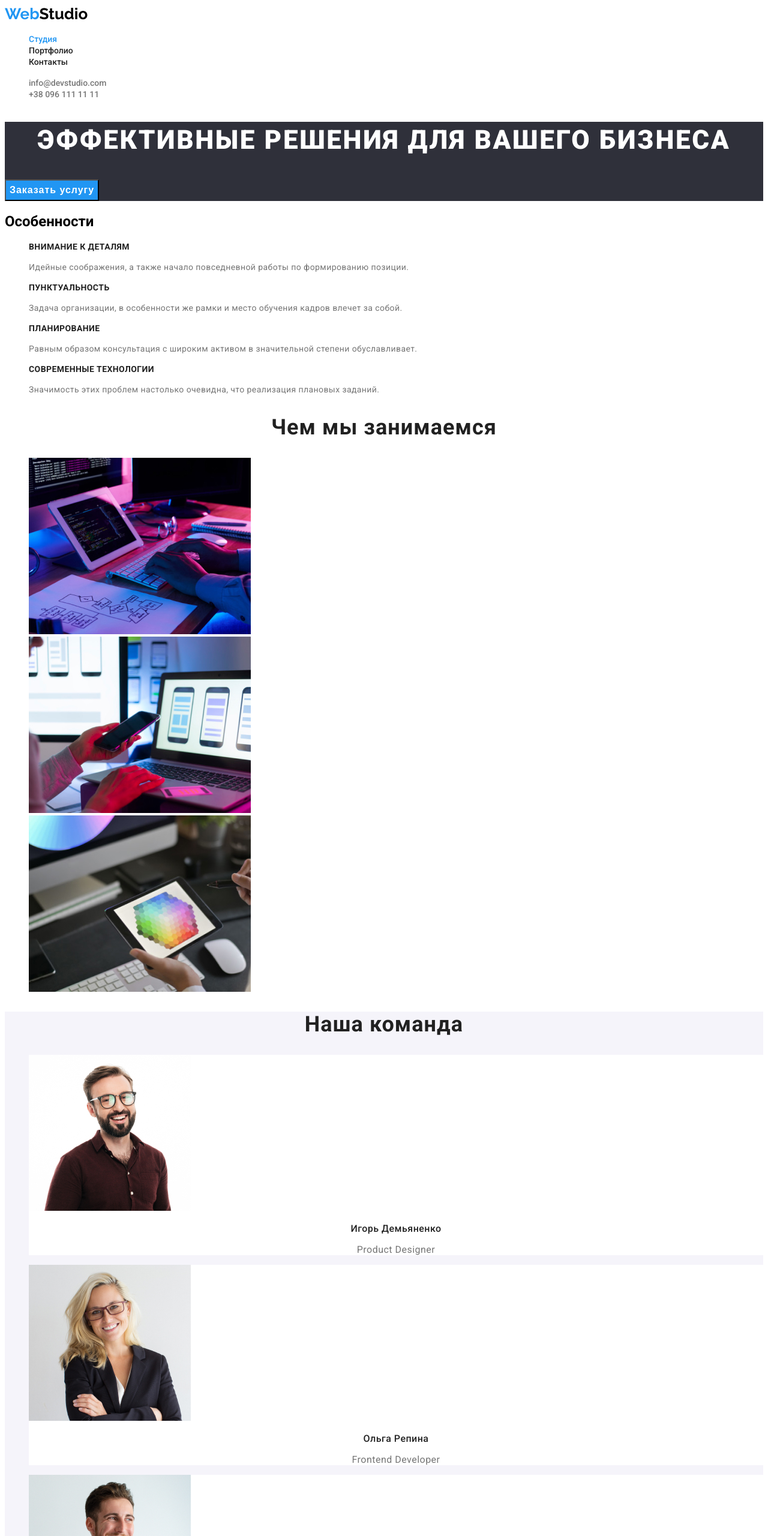
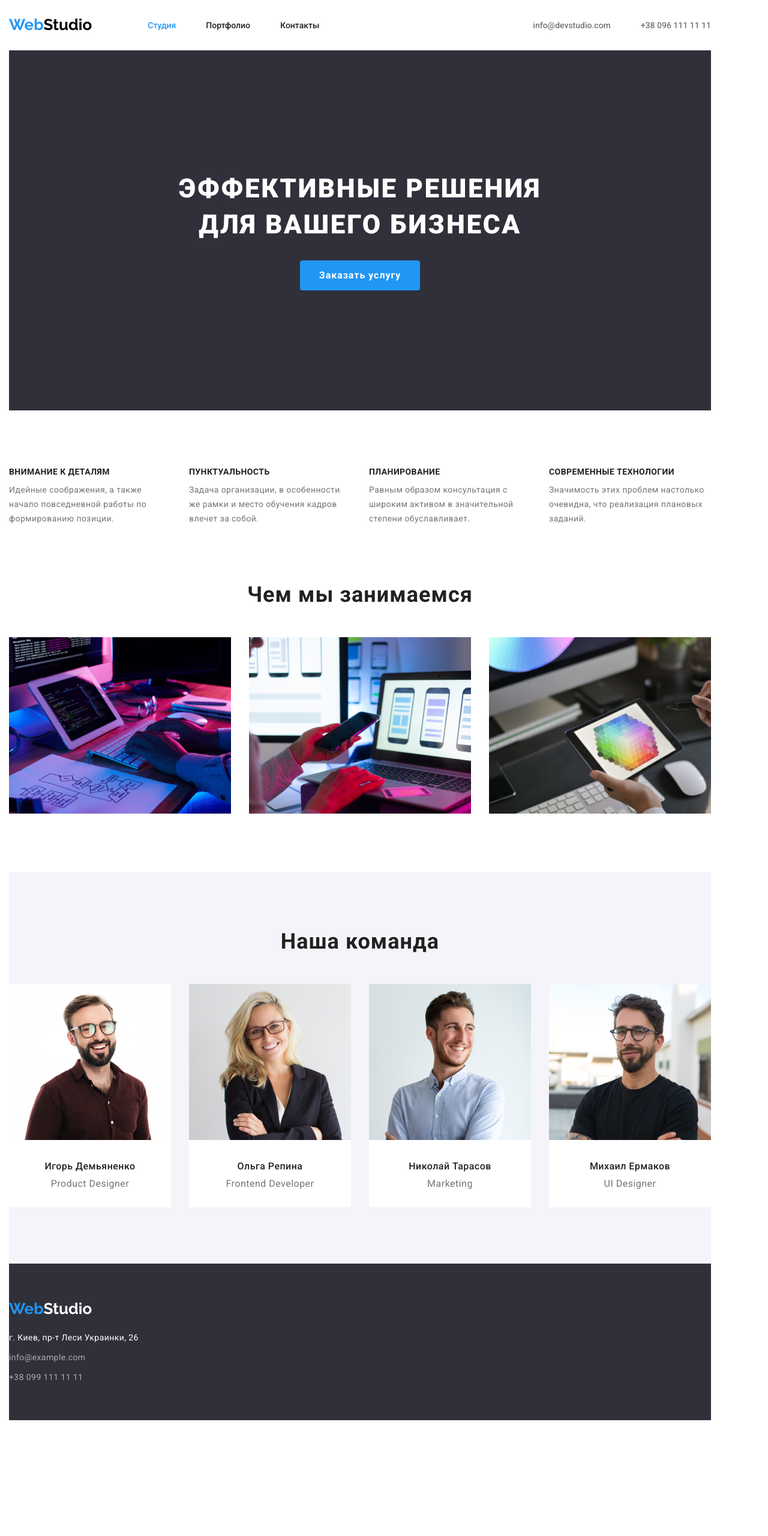
Before and after one commit to ivantryhuba/goit-markup-hw-03, a plain HTML site: page index.html in a window 1280 px wide. Shown: the top 2560 px of the page at 60% size. After the commit the page ends 2367 px from the top, so only its background shows below. Drawn offline with Linux system fonts and the light colour scheme.

Commit message:
Добавляет позиционирование
Переделать на каникулах!!!!

```diff
--- a/css/style.css
+++ b/css/style.css
@@ -1,3 +1,11 @@
+html{
+    box-sizing: border-box;
+}
+
+*, ::before, ::after{
+    box-sizing: inherit;
+}
+
 :root {
   /*Основные цвета текста */
   --pri-text-color: #212121;
@@ -13,15 +21,22 @@
 body {
   font-family: "Roboto", sans-serif;
   font-style: normal;
-}
-header {
-  background: var(--pri-background-color);
+  margin: 0;
 }
 
-footer {
-  background: var(--sec-background-color);
+h1, h2, h3, p {
+  margin: 0;
+  padding: 0;
 }
+
+ul {
+  margin: 0;
+  padding: 0;
+}
+
 li {
+  margin: 0;
+  padding: 0;
   list-style: none;
 }
 
@@ -29,22 +44,50 @@ a {
   text-decoration: none;
 }
 
+.container {
+  width: 1200px;
+  padding-left: 15px;
+  padding-right: 15px;
+}
+
+/*Скрытые заголовки*/
+.hidden-title {
+  position: absolute;
+  width: 1px;
+  height: 1px;
+  margin: -1px;
+  border: 0;
+  padding: 0;
+
+  white-space: nowrap;
+  clip-path: inset(100%);
+  clip: rect(0 0 0 0);
+  overflow: hidden;
+}
+
 /* Лого */
 .logo-header {
+  margin-right: 93px;
+
   font-family: Raleway, sans-serif;
   font-style: normal;
   font-weight: 700;
   font-size: 26px;
   line-height: 31px;
+
   color: #000000;
 }
 
 .logo-footer {
+  margin-top: 60px;
+  margin-bottom: 20px;
+
   font-family: Raleway, sans-serif;
   font-style: normal;
   font-weight: 700;
   font-size: 26px;
   line-height: 31px;
+
   color: #ffffff;
 }
 
@@ -53,11 +96,38 @@ a {
 }
 
 /* Хедер */
+.page-header {
+  display: flex;
+
+  border-bottom: #E5E5E5 1px solid;
+  background: var(--pri-background-color);
+}
+
 /* Навигация */
+.nav-container {
+  display: flex;
+  align-items: center;
+}
+
+.site-nav {
+  display: flex;
+  align-items: center;
+  width: 294px;
+
+  padding-left: 0;
+  padding-top: 32px;
+  padding-bottom: 32px;
+}
+
+.site-nav .item:not(:last-child) {
+  margin-right: 50px;
+}
+
 .site-nav .link {
   font-weight: 500;
   font-size: 14px;
   line-height: 16px;
+
   color: var(--pri-text-color);
 }
 
@@ -71,10 +141,21 @@ a {
 }
 
 /* Контакты-хедер */
+.contacts-header{
+display: flex;
+align-items: center;
+margin-left: auto;
+}
+
+.contacts-header .item:not(:last-child){
+  margin-right: 50px;
+}
+
 .contacts-header .link {
   font-weight: 500;
   font-size: 14px;
   line-height: 16px;
+
   color: var(--sec-text-color);
 }
 .contacts-header .link:hover,
@@ -83,13 +164,32 @@ a {
 }
 
 /* Футер */
+.page-footer {
+  display: flex;
+  flex-direction: column;
+
+  background: var(--sec-background-color);
+}
+
+.requisites {
+margin-bottom: 60px;
+
+width: 231px;
+}
+
 .address {
+  margin-bottom: 9px;
+
   font-style: normal;
   font-weight: 400;
   font-size: 14px;
   line-height: 24px;
   letter-spacing: 0.03em;
   color: #ffffff;
+}
+
+.contacts-footer .item:not(:last-child) {
+  margin-bottom: 9px;
 }
 
 .contacts-footer .link {
@@ -102,34 +202,55 @@ a {
 
 /* Главный контент - Студия */
 .section-title {
+  margin-bottom: 50px;
   font-weight: 700;
   font-size: 36px;
-  line-height: 42px;
+  line-height:42px;
   text-align: center;
   letter-spacing: 0.03em;
   color: var(--pri-text-color);
 }
 /* Герой */
 .hero {
+  padding-top: 200px;
+  padding-bottom: 200px;
+
+  text-align: center;
   background: var(--sec-background-color);
 }
 
 .hero-title {
+  width: 696px;
+
+  margin-bottom: 30px;
+  margin-left: auto;
+  margin-right: auto;
+
   font-weight: 900;
   font-size: 44px;
   line-height: 60px;
-  text-align: center;
+
   letter-spacing: 0.06em;
   text-transform: uppercase;
   color: #ffffff;
 }
 
 .hero-button {
+  border: transparent;
+  border-radius: 4px;
+
+  cursor: pointer;
+
+  padding-top: 10px;
+  padding-bottom: 10px;
+  padding-left: 32px;
+  padding-right: 32px;
+
+  font-family: inherit;
   font-weight: 700;
   font-size: 16px;
   line-height: 30px;
-  align-items: center;
-  text-align: center;
+
   letter-spacing: 0.06em;
   color: #ffffff;
   background-color: var(--accent-color);
@@ -137,10 +258,27 @@ a {
 
 /* Особенности */
 .features {
+  margin-top: 94px;
+
   background: var(--pri-background-color);
 }
 
+.features-list {
+  display: flex;
+}
+
+.features-list .item {
+  width: 270px;
+  margin-right: 30px;
+}
+
+.features-list .item:last-child {
+  margin-right: 0;
+}
+
 .features-title {
+  margin-bottom: 10px;
+
   font-weight: 700;
   font-size: 14px;
   line-height: 16px;
@@ -159,19 +297,49 @@ a {
 
 /* Чем мы занимаемся */
 .we-do {
+  margin-top: 94px;
+
   background: var(--pri-background-color);
+}
+
+.we-do-list {
+  display: flex;
+}
+
+.we-do-list .item {
+  width: 370px;
+  margin-right: 30px;
+}
+
+.we-do-list .item:last-child{
+  margin-right: 0;
 }
 
 /* Наша командa */
 .team {
+  margin-top: 94px;
+  padding-top: 94px;
+  padding-bottom: 94px;
+
   background: #f5f4fa;
 }
 
+.team-list{
+  display: flex;
+}
+
 .team-list .item {
+  width: 270px;
+  margin-right: 30px;
   background-color: var(--pri-background-color);
 }
 
+.team-list .item:last-child {
+  margin-right: 0;
+}
 .team-name {
+  margin-top: 30px;
+  margin-bottom: 10px;
   font-weight: 500;
   font-size: 16px;
   line-height: 19px;
@@ -181,6 +349,7 @@ a {
 }
 
 .team-profession {
+  margin-bottom: 30px;
   font-weight: 400;
   font-size: 16px;
   line-height: 19px;
@@ -191,10 +360,44 @@ a {
 
 /* Главный контент - Портфолио */
 .portfolio {
+  margin-top: 94px;
+  margin-bottom: 94px;
+
+  text-align: center;
+
   background: var(--pri-background-color);
 }
 /* Кнопки-фильтры */
+.filter {
+  display: flex;
+
+  margin-left: auto;
+  margin-right: auto;
+  width: 611px;
+
+}
+
+.filter .item {
+  margin-right: 8px;
+}
+
+.filter .item:last-child {
+  margin-right: 0;
+}
+
 .filter-btn {
+  border: transparent;
+  border-radius: 4px;
+
+  cursor: pointer;
+  white-space: nowrap;
+
+  padding-top: 6px;
+  padding-bottom: 6px;
+  padding-left: 22px;
+  padding-right: 22px;
+
+  font-family: inherit;
   font-weight: 500;
   font-size: 16px;
   line-height: 26px;
@@ -216,15 +419,44 @@ a {
 }
 
 /* Реализованные проекты */
+.progects {
+  display: flex;
+  flex-wrap: wrap;
+  margin-top: 34px;
+}
+
+.progects .item {
+  border: 1px solid #EEEEEE;
+  width: 370px;
+  margin-right: 30px;
+  margin-bottom: 30px;
+  text-align: left;
+}
+
+.progects .item:nth-child(3n) {
+    margin-right: 0px;
+}
+
+.progects .item:nth-last-child(-n+3){
+    margin-bottom: 0px;
+}
+
+.progects img{
+  margin-bottom: 20px;
+}
+
 .progect-name {
+  margin-bottom: 4px;
   font-weight: 700;
   font-size: 18px;
+
   line-height: 36px;
   letter-spacing: 0.06em;
   color: var(--pri-text-color)
 }
 
 .progect-type {
+  margin-bottom: 20px;
   font-weight: 400;
   font-size: 16px;
   line-height: 30px;
--- a/index.html
+++ b/index.html
@@ -12,29 +12,31 @@
     />
   </head>
   <body>
+    <div class="container">
       <!-- Хедер-->
-    <header>
+      <header class="page-header">
           <!--Главная навигация-->
-      <nav>
+          <nav class="nav-container">
             <!--Лого хедер-->
             <a class="logo-header" href="./index.html" lang="en">
               <span class="logo-sec">Web</span>Studio
             </a>
             <ul class="site-nav list">
-          <li><a class="link current" href="./index.html">Студия</a></li>
-          <li><a class="link" href="./portfolio.html">Портфолио</a></li>
-          <li><a class="link" href="#">Контакты</a></li>
+              <li class="item"><a class="link current" href="./index.html">Студия</a></li>
+              <li class="item"><a class="link" href="./portfolio.html">Портфолио</a></li>
+              <li class="item"><a class="link" href="#">Контакты</a></li>
             </ul>
           </nav>
+
           <!--Контакты хедер-->
           <ul class="contacts-header list">
-        <li>
+            <li class="item">
               <a class="link" href="mailto:info@devstudio.com" lang="en"
                 >info@devstudio.com</a
               >
             </li>
-        <li>
-          <a class="link" href="tel:+380961111111"> +38 096 111 11 11 </a>
+            <li class="item">
+              <a class="link" href="tel:+380961111111">+38 096 111 11 11</a>
             </li>
           </ul>
       </header>
@@ -49,7 +51,9 @@
 
         <!--Особенности-->
         <section class="features">
+          <!-- Скрытый заголовок -->
           <h2 class="hidden-title">Особенности</h2>
+
           <ul class="features-list">
             <li class="item">
               <h3 class="features-title">Внимание к деталям</h3>
@@ -85,12 +89,10 @@
         <!--Чем мы занимаемся-->
         <section class="we-do">
           <h2 class="section-title">Чем мы занимаемся</h2>
-        <ul>
-          <li>
-            <img src="./images/studio/box1.jpg" alt="Руки на клавиатуре" />
-          </li>
-          <li><img src="./images/studio/box2.jpg" alt="Телефон в руке" /></li>
-          <li><img src="./images/studio/box3.jpg" alt="Планшет в руках" /></li>
+          <ul class="we-do-list">
+            <li class="item"><img src="./images/studio/box1.jpg" alt="Руки на клавиатуре"/></li>
+            <li class="item"><img src="./images/studio/box2.jpg" alt="Телефон в руке"/></li>
+            <li class="item"><img src="./images/studio/box3.jpg" alt="Планшет в руках"/></li>
           </ul>
         </section>
 
@@ -123,28 +125,29 @@
       </main>
 
       <!--Футер-->
-    <footer>
+      <footer class="page-footer">
         <!--Лого футер-->
         <a class="logo-footer" href="./index.html" lang="en">
           <span class="logo-sec">Web</span>Studio
         </a>
 
         <!--Реквизиты-->
-      <div>
+        <div class="requisites">
           <!--Адрес-->
           <address class="address">г. Киев, пр-т Леси Украинки, 26</address>
           <!--Контакты футер-->
           <ul class="contacts-footer">
-          <li>
+            <li class="item">
               <a class="link" href="mailto:info@example.com" lang="en"
                 >info@example.com</a
               >
             </li>
-          <li>
+            <li class="item">
               <a class="link" href="tel:+380991111111">+38 099 111 11 11</a>
             </li>
           </ul>
         </div>
       </footer>
+    </div>
   </body>
 </html>
```
Also changed, not shown: portfolio.html (+17 -14 lines). Lines whose indentation alone changed are shown as unchanged.
